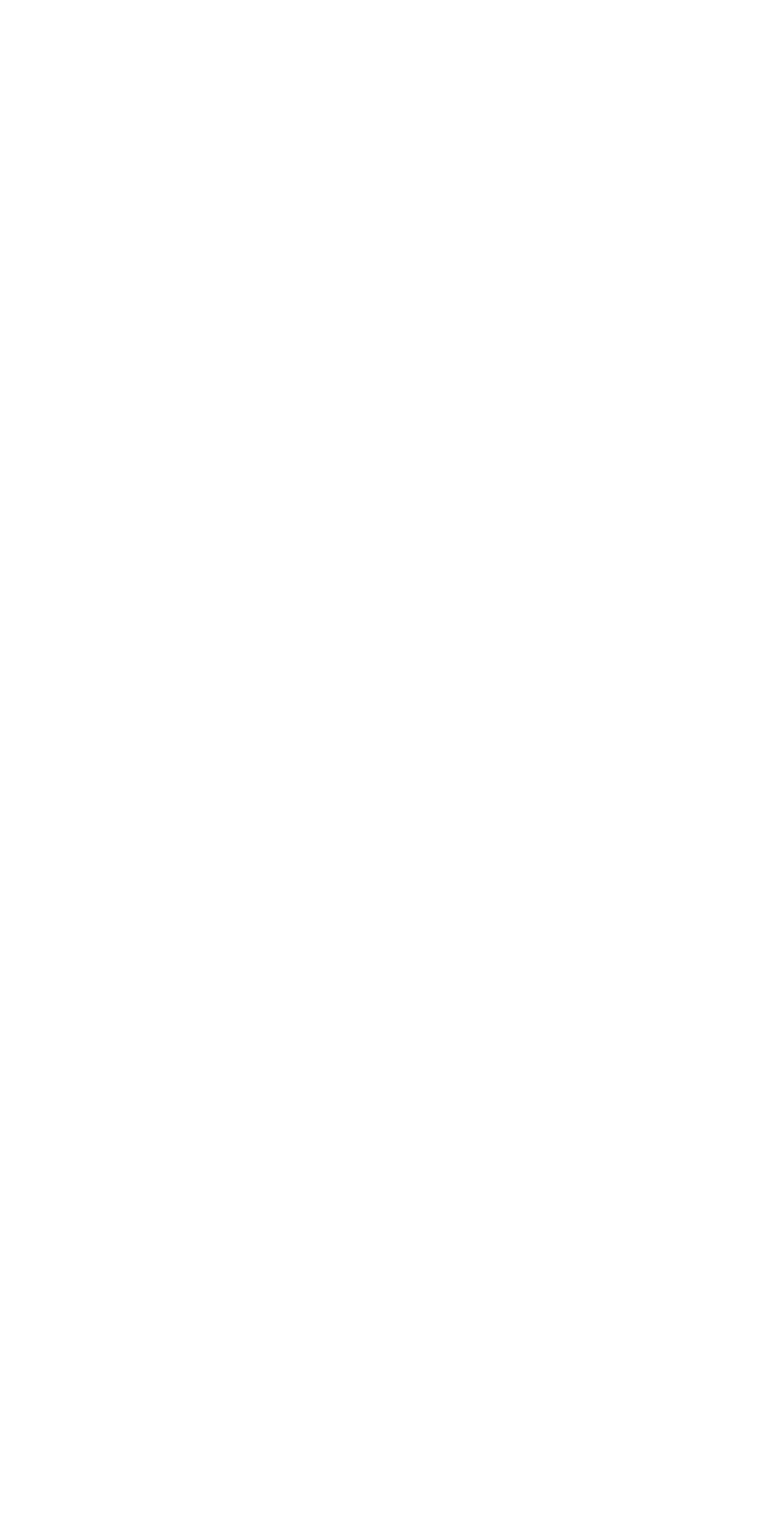
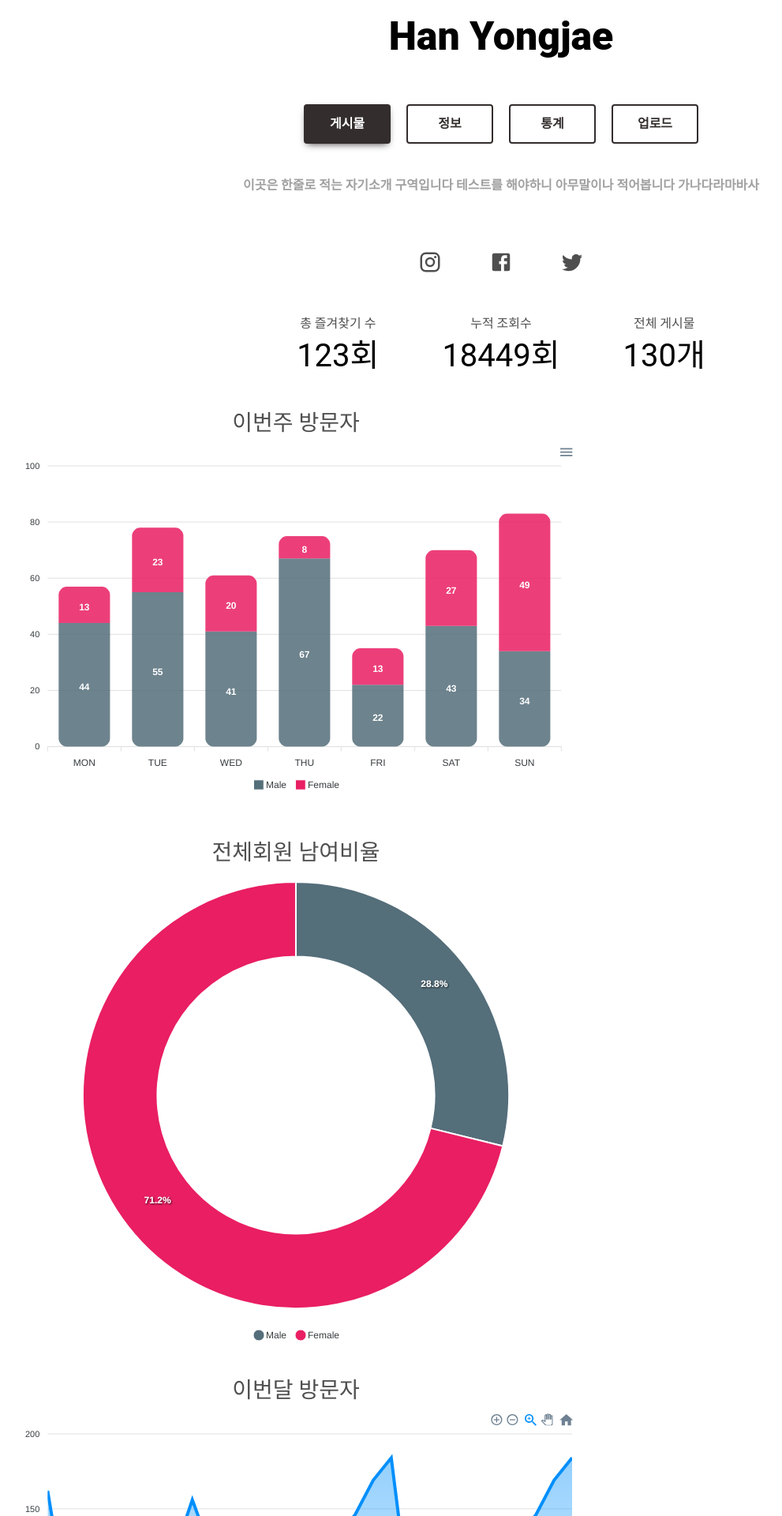
Before and after one commit to Jun02da/final_project_frontend, a React (Create React App) app: page /Dashboard in a window 1280 px wide. Before the commit this address had no page. Shown: the part 120-2040 px from the top of the page at 79% size, without its empty margins (5-996 px from the left). Before the commit the page ends 800 px from the top, so only its background shows below. Built offline with nearby package versions, Linux system fonts and the light colour scheme.

Commit message:
통계 업데이트

```diff
--- a/src/App.js
+++ b/src/App.js
@@ -9,9 +9,9 @@ import FAQ from "./components/Help/FAQ.js";
 import Communication from "./components/Help/Communication.js";
 import Bio from "./components/MyPage/Bio.js";
 import OtherBio from "./components/MyPage/OtherBio.js";
-import Upload from "./components/MyPage/Upload.js";
 import Board from "./components/Help/Board.js";
 import BoardDetail from "./components/Help/Board/BoardDetail";
+import Dashboard from "./components/MyPage/Dashboard.js";
 
 export default function App() {
   return (
@@ -28,9 +28,9 @@ export default function App() {
           <Route path={"/mypage"} element={<Mypage />}></Route>
           <Route path={"/Bio"} element={<Bio />}></Route>
           <Route path={"/OtherBio"} element={<OtherBio />}></Route>
-          <Route path={"/Upload"} element={<Upload />}></Route>
           <Route path={"/Board"} element={<Board />}></Route>
           <Route path={"/BoardDetail"} element={<BoardDetail />}></Route>
+          <Route path={"/Dashboard"} element={<Dashboard />}></Route>
         </Routes>
       </BrowserRouter>
     </div>
--- a/src/components/Admin.js
+++ b/src/components/Admin.js
@@ -3,7 +3,7 @@ import { Layout, Menu } from "antd";
 import AccountDelete from "./AccountDelete";
 import Announcement from "./Announcement";
 import ReportedPosts from "./ReportedPosts";
-import ApexCharts from "./Charts/ApexCharts.js";
+import AdminChart from "./Charts/AdminChart.js";
 import {
   BarChartOutlined,
   DeleteOutlined,
@@ -99,7 +99,7 @@ export default function Admin() {
             {showDelete && <AccountDelete />}
             {showAnnouncement && <Announcement />}
             {showReport && <ReportedPosts />}
-            {showChart && <ApexCharts />}
+            {showChart && <AdminChart />}
           </Content>
         </Layout>
       </Content>
--- a/src/components/Charts/ApexCharts.js
+++ b/src/components/Charts/AdminChart.js
@@ -2,7 +2,7 @@ import React from "react";
 import Chart from "react-apexcharts";
 import "../../css/chart.css";
 
-function ApexCharts() {
+function AdminChart() {
   // Bar 변수
   var seriesBar = [
     {
@@ -283,4 +283,4 @@ function ApexCharts() {
     </div>
   );
 }
-export default ApexCharts;
+export default AdminChart;
--- /dev/null
+++ b/src/components/Charts/MyPageChart.js
@@ -0,0 +1,283 @@
+import React from "react";
+import Chart from "react-apexcharts";
+import "../../css/chart.css";
+
+function MyPageChart() {
+  // Bar 변수
+  var seriesBar = [
+    {
+      name: "Male",
+      data: [44, 55, 41, 67, 22, 43, 34],
+    },
+    {
+      name: "Female",
+      data: [13, 23, 20, 8, 13, 27, 49],
+    },
+  ];
+  var optionsBar = {
+    chart: {
+      toolbar: {
+        show: true,
+        tools: {
+          download: true, // download기능을 메인기능으로 선정
+          zoom: false,
+        },
+      },
+      stacked: true, // 위에 쌓아서 나타내기
+    },
+    plotOptions: {
+      bar: {
+        horizontal: false, // 가로 or 세로
+        borderRadius: 10, // 모서리 동글동글
+      },
+    },
+    dataLabels: {
+      enabled: true, // 수치 표시
+    },
+    stroke: {
+      curve: "smooth", // 포인트를 곡선 방식으로 연결합니다. 스플라인이라고도 함
+    },
+    grid: {
+      row: {
+        opacity: 0.5, // 투명도
+      },
+    },
+    xaxis: {
+      categories: ["MON", "TUE", "WED", "THU", "FRI", "SAT", "SUN"], // x축
+    },
+    colors: ["#546E7A", "#E91E63"], // 색상 지정
+    noData: {
+      text: "No Data", // 데이터가 없는 경우
+    },
+  };
+  // Donut 변수
+  var seriesDonut = [500, 1234];
+  var optionsDonut = {
+    legend: {
+      show: true,
+      position: "bottom",
+    },
+    labels: ["Male", "Female"],
+    colors: ["#546E7A", "#E91E63"], // 색상 지정
+    noData: {
+      text: "No Data", // 데이터가 없는 경우
+    },
+  };
+  // area변수
+  var seriesArea = [
+    {
+      name: "방문자",
+      data: [
+        {
+          x: 1,
+          y: 162,
+        },
+        {
+          x: 2,
+          y: 90,
+        },
+        {
+          x: 3,
+          y: 50,
+        },
+        {
+          x: 4,
+          y: 77,
+        },
+        {
+          x: 5,
+          y: 35,
+        },
+        {
+          x: 6,
+          y: 45,
+        },
+        {
+          x: 7,
+          y: 88,
+        },
+        {
+          x: 8,
+          y: 120,
+        },
+        {
+          x: 9,
+          y: 156,
+        },
+        {
+          x: 10,
+          y: 123,
+        },
+        {
+          x: 11,
+          y: 88,
+        },
+        {
+          x: 12,
+          y: 66,
+        },
+        {
+          x: 13,
+          y: 45,
+        },
+        {
+          x: 14,
+          y: 129,
+        },
+        {
+          x: 15,
+          y: 45,
+        },
+        {
+          x: 16,
+          y: 88,
+        },
+        {
+          x: 17,
+          y: 132,
+        },
+        {
+          x: 18,
+          y: 146,
+        },
+        {
+          x: 19,
+          y: 169,
+        },
+        {
+          x: 20,
+          y: 184,
+        },
+        {
+          x: 21,
+          y: 88,
+        },
+        {
+          x: 22,
+          y: 66,
+        },
+        {
+          x: 23,
+          y: 45,
+        },
+        {
+          x: 24,
+          y: 89,
+        },
+        {
+          x: 25,
+          y: 45,
+        },
+        {
+          x: 26,
+          y: 88,
+        },
+        {
+          x: 27,
+          y: 132,
+        },
+        {
+          x: 28,
+          y: 146,
+        },
+        {
+          x: 29,
+          y: 169,
+        },
+        {
+          x: 30,
+          y: 184,
+        },
+      ],
+    },
+  ];
+  var optionsArea = {
+    chart: {
+      toolbar: {
+        show: true,
+        tools: {
+          download: false,
+          zoom: true, // zoom기능을 메인기능으로 선정
+        },
+      },
+    },
+    dataLabels: {
+      enabled: false, // 값 표시 X
+    },
+    stroke: {
+      curve: "straight", // 모서리 각지게
+    },
+    noData: {
+      text: "No Data", // 데이터가 없는 경우
+    },
+  };
+  // PolarArea 변수
+  var seriesPolarArea = [6543, 2109, 3456, 5678, 7890, 8765, 9876, 10000];
+  var optionsPolarArea = {
+    labels: [
+      "00:00 ~ 03:00",
+      "03:00 ~ 06:00",
+      "06:00 ~ 09:00",
+      "09:00 ~ 12:00",
+      "12:00 ~ 15:00",
+      "15:00 ~ 18:00",
+      "18:00 ~ 21:00",
+      "21:00 ~ 24:00",
+    ],
+    stroke: {
+      show: true,
+      colors: ["#fff"],
+      width: 2,
+    },
+    fill: {
+      opacity: 0.8, // 투명도
+    },
+    dataLabels: {
+      enabled: true, // 수치 표시
+    },
+  };
+
+  return (
+    <div>
+      <div id="chartArea">
+        <h3>이번주 방문자</h3>
+        {/* bar 그래프 */}
+        <Chart options={optionsBar} series={seriesBar} type="bar" width="720" />
+      </div>
+
+      <div id="chartArea">
+        <h3>전체회원 남여비율</h3>
+        {/* donut 그래프 */}
+        <Chart
+          options={optionsDonut}
+          series={seriesDonut}
+          type="donut"
+          width="720"
+        />
+      </div>
+
+      <div id="chartArea">
+        <h3>이번달 방문자</h3>
+        {/* area 그래프 */}
+        <Chart
+          options={optionsArea}
+          series={seriesArea}
+          type="area"
+          width="720"
+        />
+      </div>
+
+      <div id="chartArea">
+        <h3>방문 시간대</h3>
+        {/* PolarArea 그래프 */}
+        <Chart
+          options={optionsPolarArea}
+          series={seriesPolarArea}
+          type="polarArea"
+          width="720"
+        />
+      </div>
+    </div>
+  );
+}
+export default MyPageChart;
--- a/src/components/Layout/MyPageHeader.js
+++ b/src/components/Layout/MyPageHeader.js
@@ -7,17 +7,14 @@ import Login from "../../login";
 import ImageUploader from "../ImageUploader";
 
 //마이페이지 기능 버튼
-import  { Button }  from  'react-bootstrap' ;
+import { Button } from "react-bootstrap";
 
 //마이페이지 기능 버튼 아래 아이콘들
-import InstagramIcon from '@mui/icons-material/Instagram';
-import FacebookIcon from '@mui/icons-material/Facebook';
-import TwitterIcon from '@mui/icons-material/Twitter';
+import InstagramIcon from "@mui/icons-material/Instagram";
+import FacebookIcon from "@mui/icons-material/Facebook";
+import TwitterIcon from "@mui/icons-material/Twitter";
 
-const stat = [
-  {id: 1, bookmark: 123, views: 18449, post: 130}
-]
-
+const stat = [{ id: 1, bookmark: 123, views: 18449, post: 130 }];
 
 export default function MyPageHeader() {
   const movePage = useNavigate();
@@ -44,9 +41,8 @@ export default function MyPageHeader() {
     //   movePage("/OtherBio")
     // }
   }
-
-  function goUpload() {
-    movePage("/Upload");
+  function goDashboard() {
+    movePage("/Dashboard");
   }
   const userName = "Han Yongjae";
 
@@ -76,39 +72,64 @@ export default function MyPageHeader() {
         <Link to="/mypage">
           <p className="mypage_id">{userName}</p>
         </Link>
-        <Button variant="dark" size = 'lg' className="button_active" onClick={goMypage}>게시물</Button>
-        <Button variant="outline-dark" size = 'lg' className="button_active" onClick={goBio}>정보</Button>
-        <Button variant="outline-dark" size = 'lg' className="button_active"><ImageUploader /></Button>
+        <Button
+          variant="dark"
+          size="lg"
+          className="button_active"
+          onClick={goMypage}
+        >
+          게시물
+        </Button>
+        <Button
+          variant="outline-dark"
+          size="lg"
+          className="button_active"
+          onClick={goBio}
+        >
+          정보
+        </Button>
+        {/* Dashboard 페이지로 이동 추가 */}
+        <Button
+          variant="outline-dark"
+          size="lg"
+          className="button_active"
+          onClick={goDashboard}
+        >
+          통계
+        </Button>
+        <Button variant="outline-dark" size="lg" className="button_active">
+          <ImageUploader />
+        </Button>
       </div>
-    {/* 한줄소개 */}
-      <p className='AboutMe'>이곳은 한줄로 적는 자기소개 구역입니다 테스트를 해야하니 아무말이나 적어봅니다 가나다라마바사</p>
+      {/* 한줄소개 */}
+      <p className="AboutMe">
+        이곳은 한줄로 적는 자기소개 구역입니다 테스트를 해야하니 아무말이나
+        적어봅니다 가나다라마바사
+      </p>
 
-    {/* sns 아이콘 */}
-      <div className="Icon_set" >
-        <InstagramIcon className="Icon" sx={{ fontSize: 30 }}/>
-        <FacebookIcon className="Icon" sx={{ fontSize: 30 }}/>
-        <TwitterIcon className="Icon" sx={{ fontSize: 30 }}/>
+      {/* sns 아이콘 */}
+      <div className="Icon_set">
+        <InstagramIcon className="Icon" sx={{ fontSize: 30 }} />
+        <FacebookIcon className="Icon" sx={{ fontSize: 30 }} />
+        <TwitterIcon className="Icon" sx={{ fontSize: 30 }} />
       </div>
+      {/* Dashboard 페이지로 이동 추가 */}
+      <div className="stat_set" onClick={goDashboard}>
+        <div className="stat">
+          <p>총 즐겨찾기 수</p>
+          <p className="stat_1">{stat[0].bookmark}회</p>
+        </div>
 
-    <div className='stat_set'>
-      <div className='stat'>
-        <p >총 즐겨찾기 수</p>
-        <p className='stat_1'>{stat[0].bookmark}회</p>
+        <div className="stat">
+          <p>누적 조회수</p>
+          <p className="stat_1">{stat[0].views}회</p>
+        </div>
+
+        <div className="stat">
+          <p>전체 게시물</p>
+          <p className="stat_1">{stat[0].post}개</p>
+        </div>
       </div>
-
-      <div className='stat'>
-        <p >누적 조회수</p>
-        <p className='stat_1'>{stat[0].views}회</p>
-      </div>
-
-      <div className='stat'>
-        <p >전체 게시물</p>
-        <p className='stat_1'>{stat[0].post}개</p>
-      </div>
-    </div>
-
-
-
     </>
   );
 }
--- /dev/null
+++ b/src/components/MyPage/Dashboard.js
@@ -0,0 +1,17 @@
+import React from "react";
+import "../../css/mypage.css";
+import Header from "../Layout/MyPageHeader";
+import Footer from "../Layout/footer";
+import Chart from "../Charts/MyPageChart.js";
+
+export default function Dashboard() {
+  return (
+    <div>
+      <Header />
+      <div>
+        <Chart />
+      </div>
+      <Footer />
+    </div>
+  );
+}
--- a/src/components/MyPage/Upload.js
+++ /dev/null
@@ -1,13 +0,0 @@
-import Header from "../Layout/MyPageHeader";
-import Footer from "../Layout/footer";
-
-/* Upload.js = 업로드 */
-export default function Upload() {
-  return (
-    <div>
-      <Header />
-      <div></div>
-      <Footer />
-    </div>
-  );
-}
```
